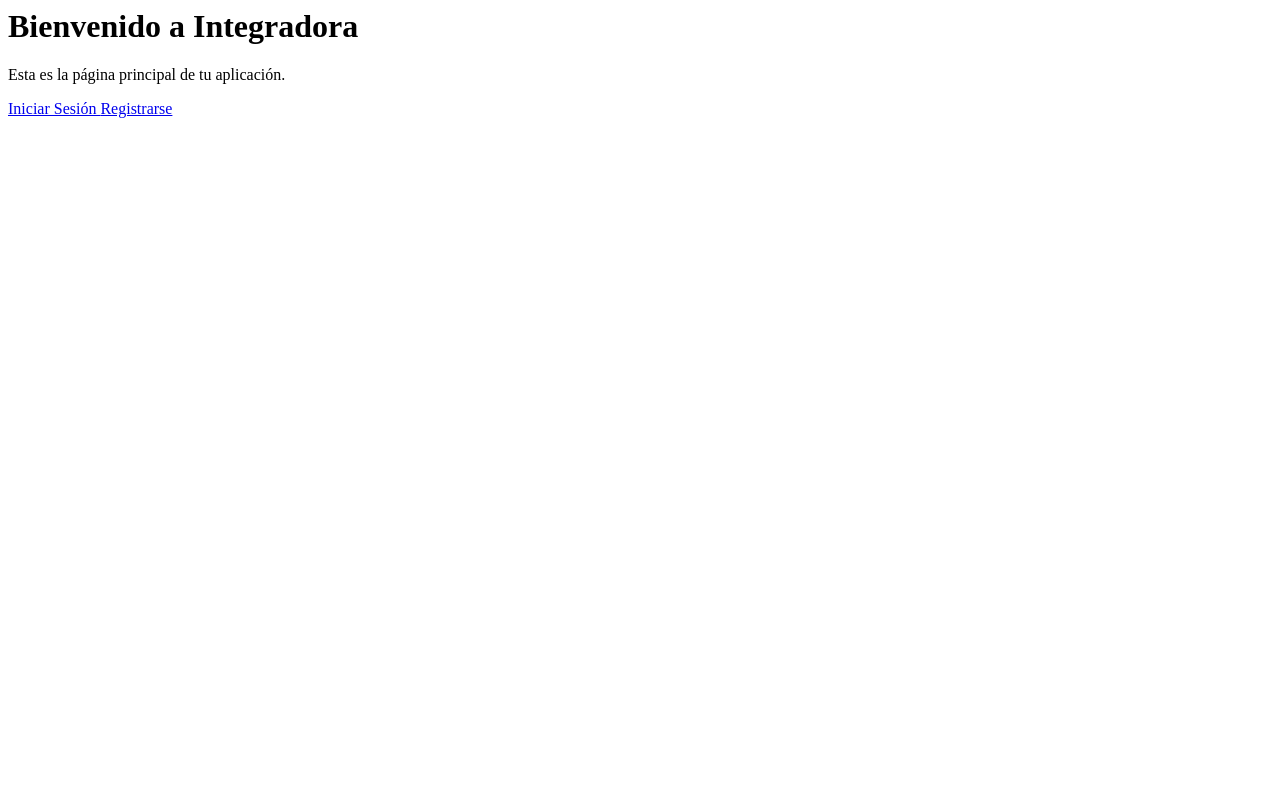
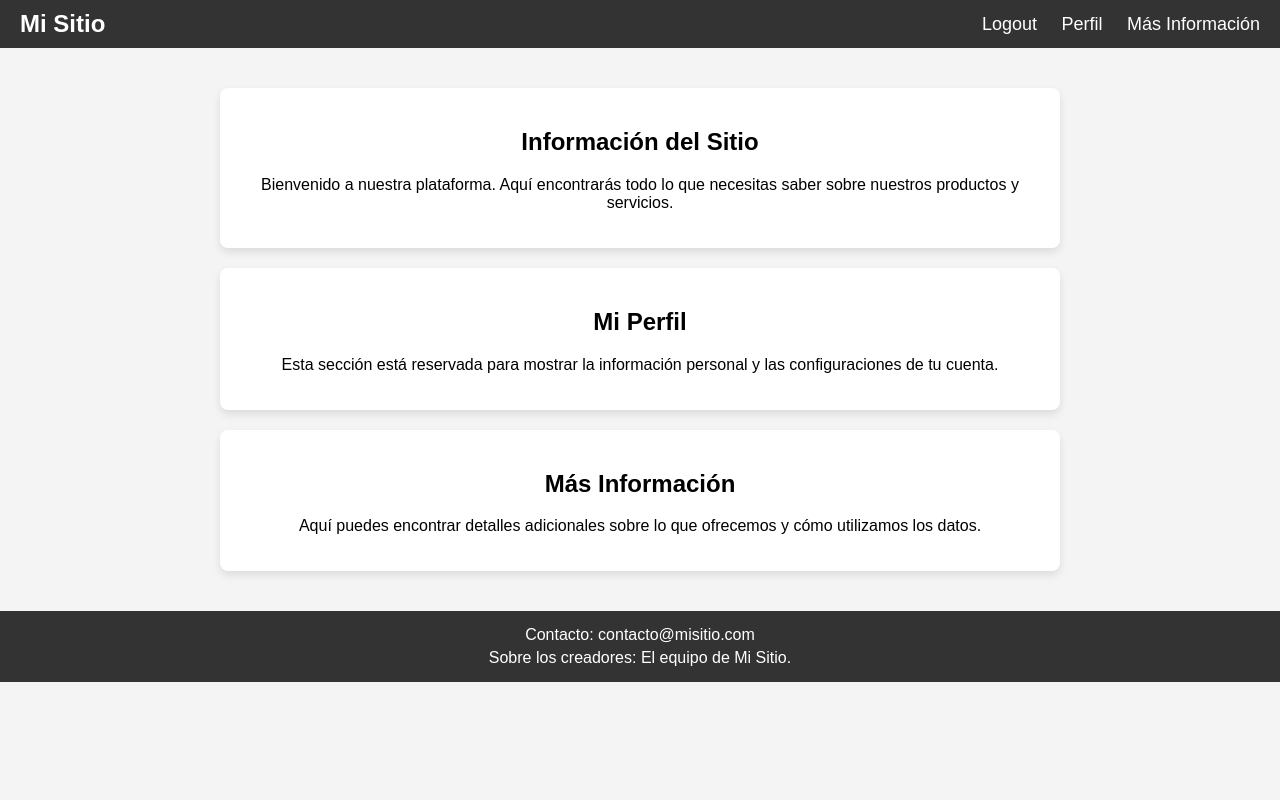
Before and after one commit to MoiraVH/integer, a Django app: page /home/ in a window 1280 px wide. Run offline with Django 5.2, Linux system fonts and the light colour scheme.

Commit message:
creacion de inicio

```diff
--- a/integradoraa/integradoraa/urls.py
+++ b/integradoraa/integradoraa/urls.py
@@ -16,12 +16,14 @@ Including another URLconf
 """
 from django.contrib import admin
 from django.urls import path
-from quickpass.views import home_view, auth_view, logout_view
+from quickpass.views import home_view, auth_view, logout_view, profile_view, start_view
 
 urlpatterns = [
-    path('', home_view, name='root'),
+    path('', start_view, name='root'),
     path('admin/', admin.site.urls),
     path('login/', auth_view, name='login'),  # ✅ Maneja login y registro
     path('logout/', logout_view, name='logout'),
+    path('start/', start_view, name='start'),
     path('home/', home_view, name='home'),
+    path('profile/', profile_view, name='profile'),
 ]
--- /dev/null
+++ b/integradoraa/quickpass/static/Styles/home.css
@@ -0,0 +1,62 @@
+body {
+    font-family: Arial, sans-serif;
+    margin: 0;
+    padding: 0;
+    background-color: #f4f4f4;
+}
+
+header {
+    background-color: #333;
+    color: white;
+    padding: 10px 0;
+}
+
+nav {
+    display: flex;
+    justify-content: space-between;
+    align-items: center;
+    padding: 0 20px;
+}
+
+nav .logo a {
+    text-decoration: none;
+    color: white;
+    font-size: 24px;
+    font-weight: bold;
+}
+
+nav .nav-links a {
+    color: white;
+    text-decoration: none;
+    margin-left: 20px;
+    font-size: 18px;
+}
+
+nav .nav-links a:hover {
+    text-decoration: underline;
+}
+
+main {
+    padding: 20px;
+    text-align: center;
+}
+
+section {
+    background-color: white;
+    padding: 20px;
+    margin: 20px auto;
+    border-radius: 8px;
+    box-shadow: 0 4px 8px rgba(0, 0, 0, 0.1);
+    max-width: 800px;
+}
+
+footer {
+    background-color: #333;
+    color: white;
+    padding: 10px 0;
+    text-align: center;
+}
+
+footer .footer-content p {
+    margin: 5px 0;
+}
--- a/integradoraa/quickpass/static/Styles/styles.css
+++ b/integradoraa/quickpass/static/Styles/styles.css
@@ -187,3 +187,5 @@ body{
 .container.active .toggle-right{
     transform: translateX(200%);
 }
+
+/* start */
--- a/integradoraa/quickpass/templates/home.html
+++ b/integradoraa/quickpass/templates/home.html
@@ -1,16 +1,48 @@
+<!DOCTYPE html>
+<html lang="es">
+<head>
+    <meta charset="UTF-8">
+    <meta name="viewport" content="width=device-width, initial-scale=1.0">
+    <title>Inicio - Mi Sitio</title>
+    {% load static %}
+    <link rel="stylesheet" href="{% static 'Styles\home.css'%}" />
+</head>
+<body>
+    <header>
+        <nav>
+            <div class="logo">
+                <a href="/">Mi Sitio</a>
+            </div>
+            <div class="nav-links">
+                <a href="{% url 'login' %}">Logout</a>
+                <a href="{% url 'profile' %}">Perfil</a>
+                <a href="/more-info">Más Información</a>
+            </div>
+        </nav>
+    </header>
 
-{% block content %}
-<div class="container mx-auto px-4 py-8">
-    <h1 class="text-3xl font-bold mb-4">Bienvenido a Integradora</h1>
-    <p class="mb-4">Esta es la página principal de tu aplicación.</p>
+    <main>
+        <section class="site-info">
+            <h2>Información del Sitio</h2>
+            <p>Bienvenido a nuestra plataforma. Aquí encontrarás todo lo que necesitas saber sobre nuestros productos y servicios.</p>
+        </section>
 
-    <div class="flex space-x-4">
-        <a href="{% url 'login' %}" class="bg-blue-500 hover:bg-blue-700 text-white font-bold py-2 px-4 rounded">
-            Iniciar Sesión
-        </a>
-        <a href="{% url 'login' %}" class="bg-green-500 hover:bg-green-700 text-white font-bold py-2 px-4 rounded">
-            Registrarse
-        </a>
-    </div>
-</div>
-{% endblock %}
+        <section class="profile-info">
+            <h2>Mi Perfil</h2>
+            <p>Esta sección está reservada para mostrar la información personal y las configuraciones de tu cuenta.</p>
+        </section>
+
+        <section class="more-info">
+            <h2>Más Información</h2>
+            <p>Aquí puedes encontrar detalles adicionales sobre lo que ofrecemos y cómo utilizamos los datos.</p>
+        </section>
+    </main>
+
+    <footer>
+        <div class="footer-content">
+            <p>Contacto: contacto@misitio.com</p>
+            <p>Sobre los creadores: El equipo de Mi Sitio.</p>
+        </div>
+    </footer>
+</body>
+</html>
--- /dev/null
+++ b/integradoraa/quickpass/templates/profile.html
@@ -0,0 +1 @@
+<h1>THIS IS THE PROFILE PART</h1>
--- a/integradoraa/quickpass/views.py
+++ b/integradoraa/quickpass/views.py
@@ -46,3 +46,9 @@ def logout_view(request):
 
 def home_view(request):
     return render(request, "home.html")
+
+def start_view(request):
+    return render(request, "start.html")
+
+def profile_view(request):
+    return render(request, "profile.html")
```
Also changed, not shown: integradoraa/quickpass/static/Styles/start.css (added, +62 -0 lines), integradoraa/quickpass/templates/start.html (added, +37 -0 lines), integradoraa/db.sqlite3.
